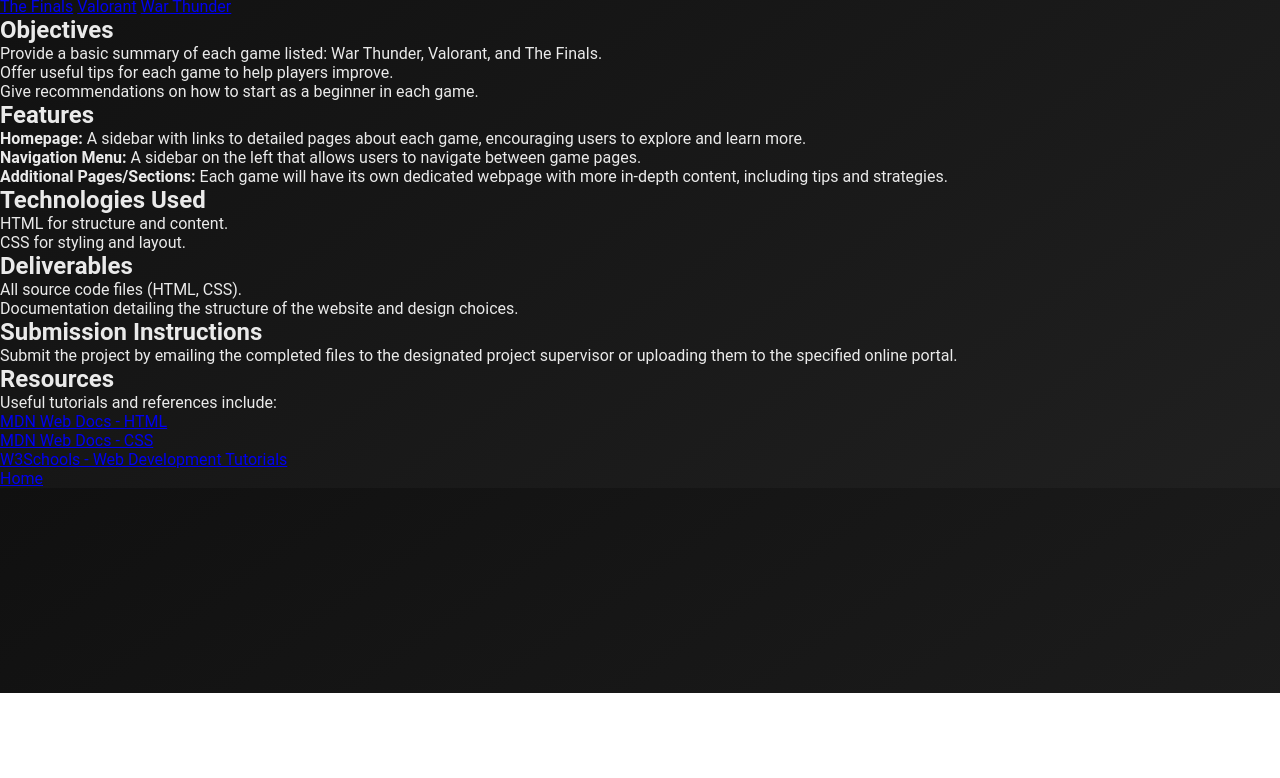
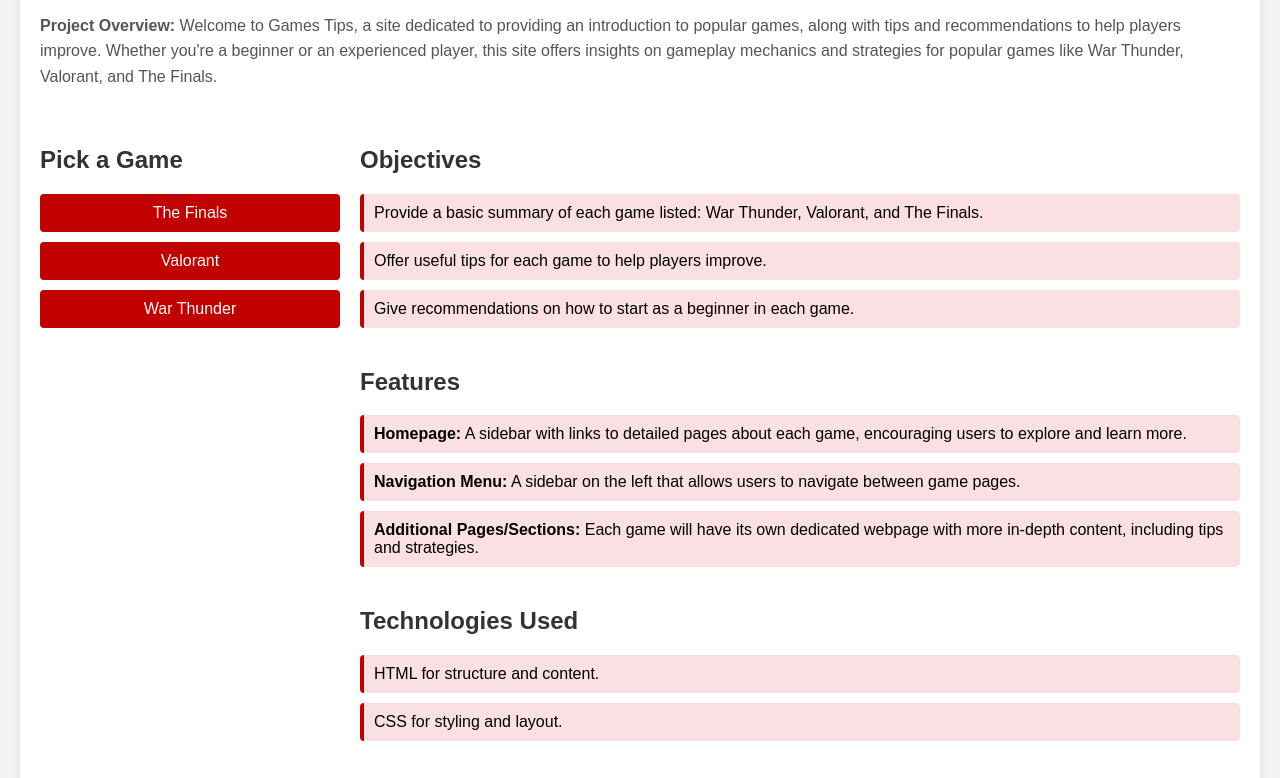
Before and after one commit to IliaShashkin/WEbSiteForGameTips, a website: page indexAbout.html in a window 1280 px wide. Shown: the part 107-885 px from the top of the page. Before the commit the page ends 800 px from the top, so only its background shows below. Drawn offline with Linux system fonts and the light colour scheme.

Commit message:
About menu

```diff
--- a/indexAbout.html
+++ b/indexAbout.html
@@ -8,8 +8,8 @@
 </head>
 <body>
 <div class="container">
-    <h1>Games Crazy</h1>
-    <p><strong>Project Overview:</strong> Welcome to Games Crazy, a site dedicated to providing an introduction to popular games, along with tips and recommendations to help players improve. Whether you're a beginner or an experienced player, this site offers insights on gameplay mechanics and strategies for popular games like War Thunder, Valorant, and The Finals.</p>
+    <h1>Games Tips</h1>
+    <p><strong>Project Overview:</strong> Welcome to Games Tips, a site dedicated to providing an introduction to popular games, along with tips and recommendations to help players improve. Whether you're a beginner or an experienced player, this site offers insights on gameplay mechanics and strategies for popular games like War Thunder, Valorant, and The Finals.</p>
 
     <div class="sidebar">
         <h2>Pick a Game</h2>
--- a/stylesAbout.css
+++ b/stylesAbout.css
@@ -1,84 +1,97 @@
-/* General reset */
-* {
+body {
+    font-family: Arial, sans-serif;
+    background-color: #f4f4f4;
     margin: 0;
-    padding: 0;
-    box-sizing: border-box;
-}
-
-/* Body and general styling */
-body {
-    font-family: 'Roboto', sans-serif;
-    background: linear-gradient(145deg, #101010, #202020);
-    color: #eaeaea;
-    margin: 0;
-    padding: 0;
-}
-
-.header {
-    background-color: #181818;
     padding: 20px;
 }
 
-.nav-bar ul {
-    display: flex;
-    justify-content: center;
-    list-style: none;
+.container {
+    max-width: 1500px;
+    margin: auto;
+    padding: 20px;
+    background-color: white;
+    border-radius: 8px;
+    box-shadow: 0 4px 8px rgba(0, 0, 0, 0.1); /* Shadows on the main box  */
 }
 
-.nav-bar li {
-    margin: 0 15px;
+h1 {
+    text-align: center;
+    color: #333;
 }
 
-.nav-bar a {
-    color: #eaeaea;
-    text-decoration: none;
-    font-size: 18px;
+p {
+    line-height: 1.6;
+    color: #555;
 }
 
-.nav-bar a:hover {
-    color: #f7b32b;
+h2 {
+    color: #333;
+    margin-top: 40px;
 }
 
-.hero {
-    height: 80vh;
-    background-image: url('path_to_your_background_image.jpg'); /* Placeholder for the background image */
-    background-size: cover;
-    background-position: center;
-    display: flex;
-    justify-content: center;
-    align-items: center;
+ul {
+    list-style-type: none;
+    padding-left: 0;
 }
 
-.hero-text {
-    text-align: center;
-    color: white;
+ul li {
+    margin-bottom: 10px;
+    padding: 10px;
+    background-color: #fae0e2;
+    border-left: 4px solid #c10000;
+    border-radius: 4px;
 }
 
-.hero h1 {
-    font-size: 4em;
-    margin-bottom: 20px;
+.sidebar {
+    float: left;
+    width: 300px;
+    margin-right: 20px;
 }
 
-.hero p {
-    font-size: 1.5em;
+.sidebar a {
+    display: block;
+    padding: 10px;
+    background-color: #c10000;
+    color: white;
+    text-decoration: none;
+    margin-bottom: 10px;
+    text-align: center;
+    border-radius: 4px;
 }
 
-.content {
-    padding: 50px;
-    text-align: center;
+.sidebar a:hover {
+    background-color: #97000a;
 }
 
-.content h2 {
-    font-size: 2.5em;
-    margin-bottom: 20px;
+.main-content {
+    overflow: hidden;
 }
 
-.footer {
-    background-color: #181818;
+.button-container {
     text-align: center;
-    padding: 20px;
+    margin-top: 20px;
 }
 
-.footer p {
-    color: #8c8c8c;
+.home-button {
+    padding: 10px 20px;
+    background-color: #97000a;
+    color: white;
+    text-decoration: none;
+    border-radius: 4px;
 }
+
+.home-button:hover {
+    background-color: #c10000;
+}
+
+
+
+@media (max-width: 600px) {
+    .sidebar {
+        width: 100%;
+        margin-bottom: 20px;
+    }
+    .main-content {
+        padding-left: 0;
+    }
+}
```
